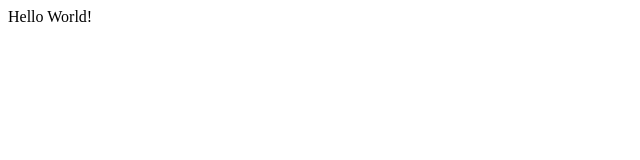
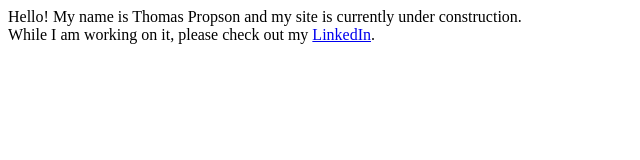
Before and after one commit to tpr0p/tpr0p.github.io, a plain HTML site: page index.html in a window 1280 px wide. Shown: the whole page, without its empty margins (0-640 px from the left). Drawn offline with Linux system fonts and the light colour scheme.

Commit message:
site under construction update

```diff
--- a/index.html
+++ b/index.html
@@ -2,6 +2,7 @@
   <head>
   </head>
   <body>
-    Hello World!
+    Hello! My name is Thomas Propson and my site is currently under construction.<br>
+    While I am working on it, please check out my <a href="http://www.linkedin.com/in/thomas-propson-91258911a">LinkedIn</a>.
   </body>
 </html>
```
Also changed, not shown: 1 other file.
